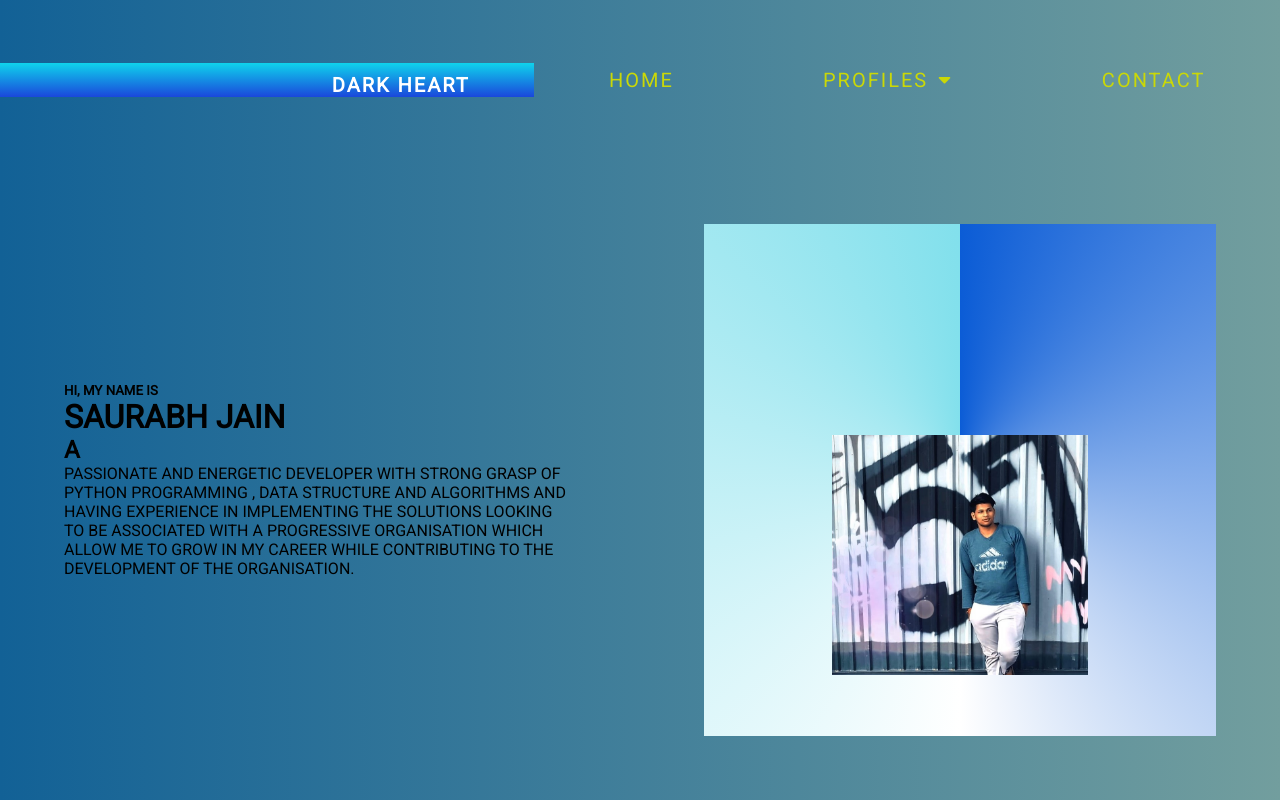
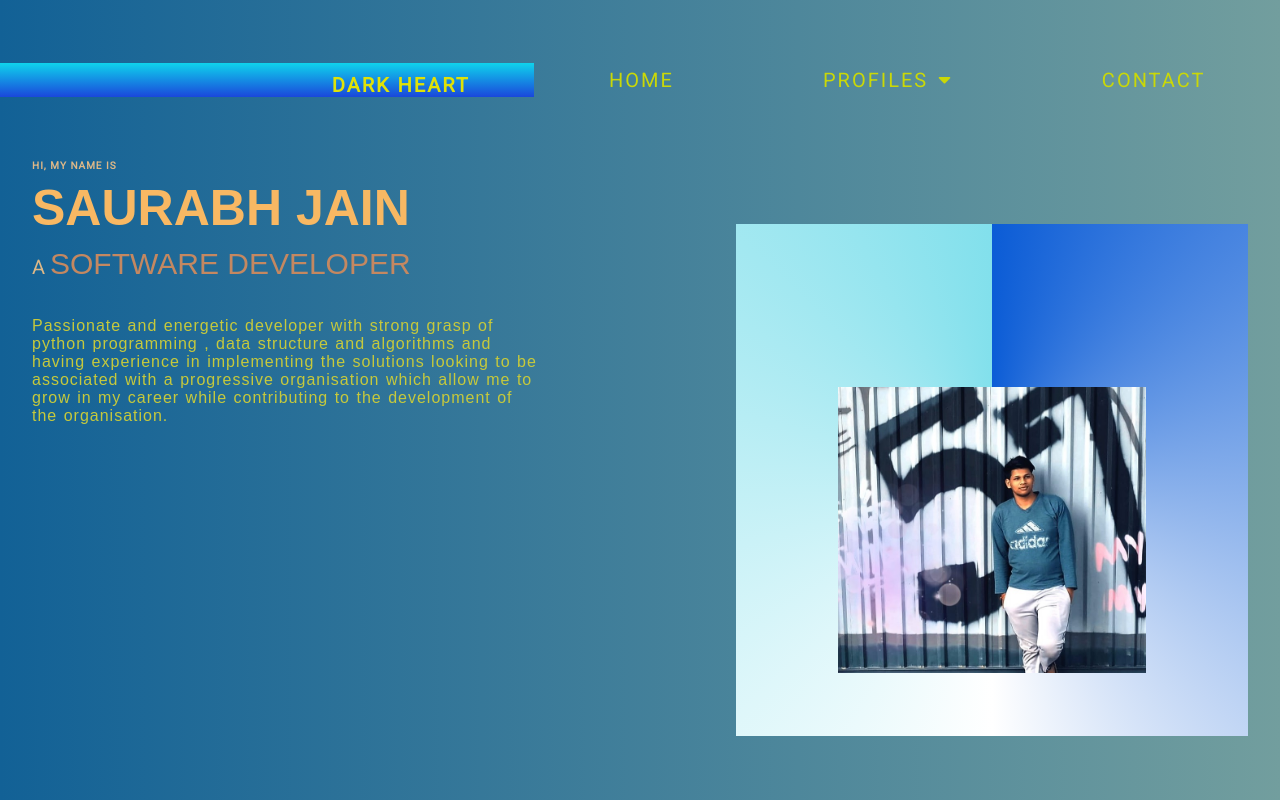
Before and after one commit to jsourabh1/Simple_protfolio_Template, a plain HTML site: page index.html in a window 1280 px wide. Drawn offline with Linux system fonts and the light colour scheme; a web font is replaced by a local one.

Commit message:
Update index.css
Added the CSS for the left hand side content and animation also

```diff
--- a/index.css
+++ b/index.css
@@ -42,7 +42,7 @@ header{
 	background: linear-gradient(rgb(15, 211, 236),rgb(26, 71, 219));
 	/* padding-left:100px ; */
 	padding-top: 10px;
-	color: white;
+	color: rgb(223, 226, 7);
 
 
 
@@ -162,8 +162,8 @@ main{
 #self_image{
 
 	/* max-width: 100%; */
-	width: 50%;
-	padding-top: 150px;
+	width: 60%;
+	padding-top: 100px;
 	height: auto;
 
 
@@ -171,8 +171,73 @@ main{
 
 .left_side{
 
-	width: 40%;
-	display: block
+	width: 50%;
+	height: 80vh;
+	/* display: block; */
+	/* background-color: black; */
+
+}
+.left_side h5{
+
+	font-weight: 700;
+	padding-top: 0px;
+	font-size: 10px;
+	letter-spacing: 1px;
+	color: burlywood;
+}
+.left_side h1{
+
+	margin-top:8px;
+	color:rgb(248, 184, 99);
+	font-size: 50px;
+
+	font-family: 'Stylish', sans-serif;
+}
+.designation{
+	margin-top: 10px;
+	font-size: 20px;
+	font-weight: 300;
+	margin-bottom: 10px;
+
+	color: burlywood;
+}
+.designation-inside:after {
 
 
+	content: "";
+	animation: changetext 5s infinite linear;
+	font-size: 30px;
+	font-weight: 300;
+
+	color: rgb(196, 136, 97);
+	font-family: 'Stylish', sans-serif;
 }
+@keyframes changetext {
+
+	0% {
+    content: "Software Developer";
+  }
+  50%{
+    content: "Web Developer";
+  }
+  100% {
+    content: "Problem Solver";
+  }
+
+  }
+
+.introduction{
+	width: 80%;
+	height: 20vh;
+	/* background-color: tomato; */
+
+	color: rgb(198, 201, 60);
+	display: flex;
+	justify-content: space-around;
+	align-items: center;
+	letter-spacing: 1px;
+	word-spacing: 1px;
+	font-family: Arial, Helvetica, sans-serif;
+	font-weight: 200;
+	text-transform: none;
+}
```
